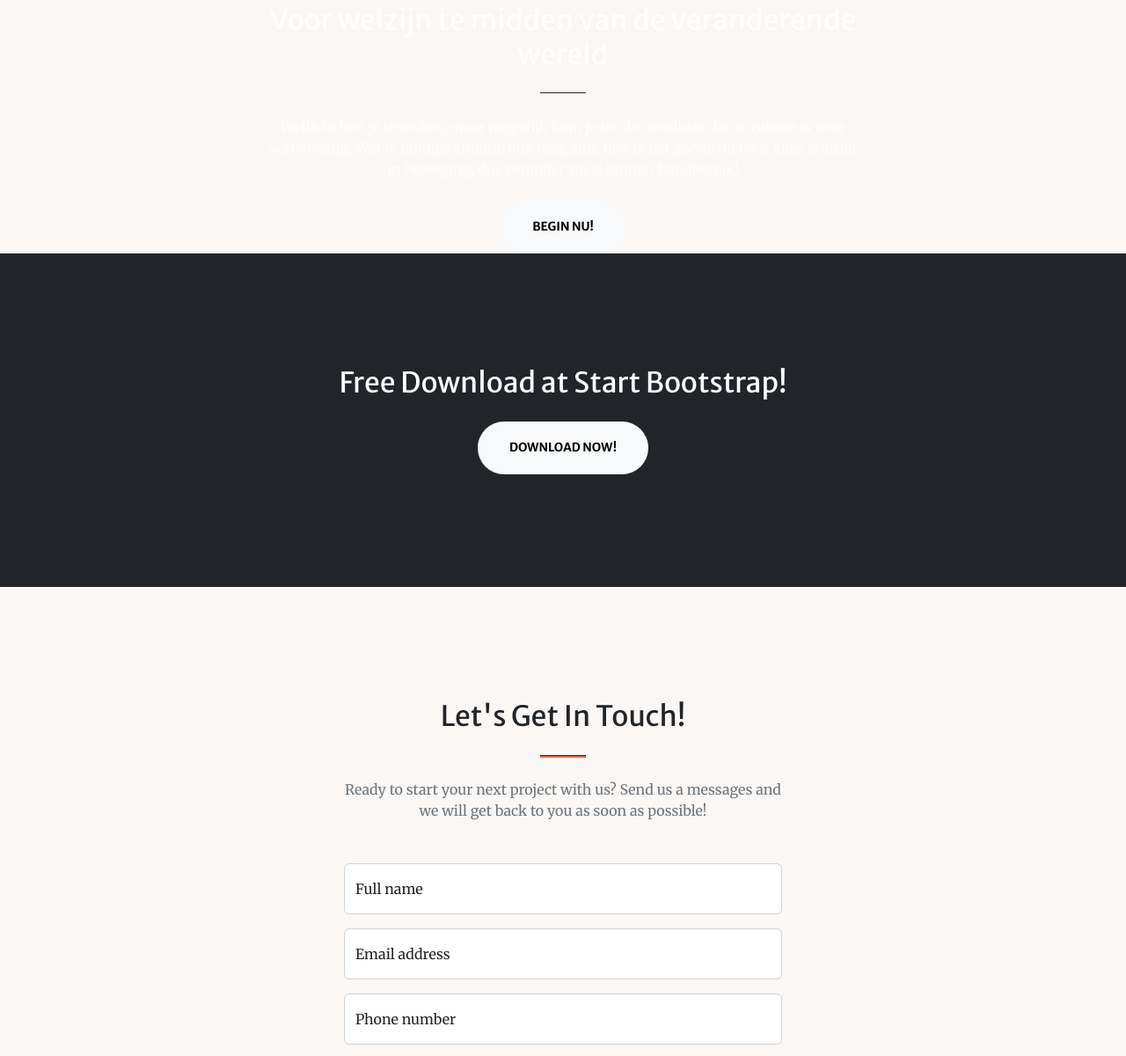
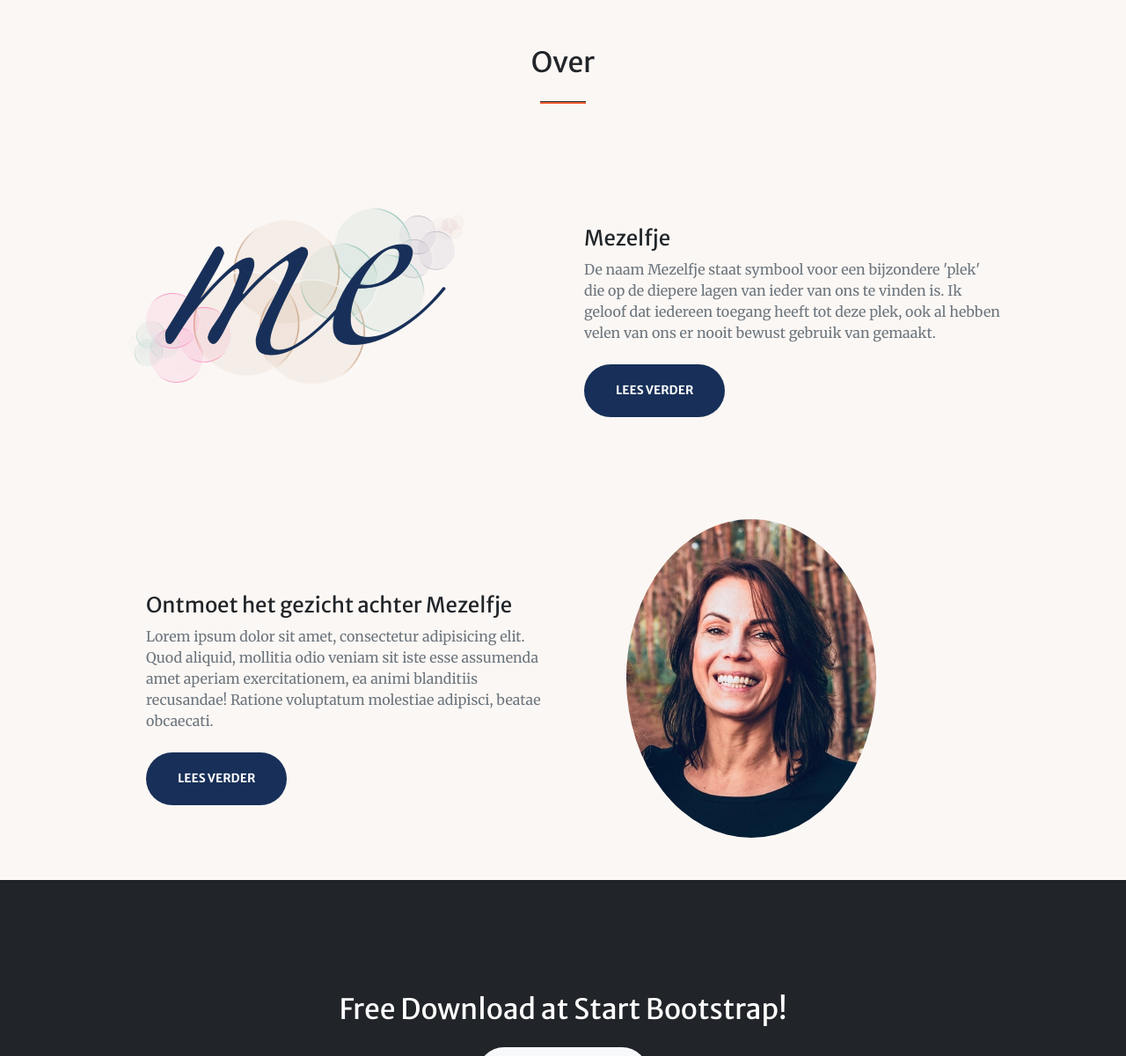
Before and after one commit to ErranB/mezelfje.github.io, a website: page index.html in a window 1280 px wide. Shown: the part 2039-3239 px from the top of the page at 88% size. Drawn offline with nearby package versions, Linux system fonts and the light colour scheme; some packages are replaced by stand-ins of ours; a script that the page names is missing.

Commit message:
add over

```diff
--- a/index.html
+++ b/index.html
@@ -44,13 +44,13 @@
                     </div>
                     <div class="col-lg-8 align-self-baseline">
                         <p class="text-white-75 mb-5">Waar wel-zijn geen bestemming is maar thuiskomen bij jezelf</p>
-                        <a class="btn btn-primary btn-xl" href="#about">Lees verder</a>
+                        <a class="btn btn-primary btn-xl" href="#head">Lees verder</a>
                     </div>
                 </div>
             </div>
         </header>
         <!-- About-->
-        <section class="page-section bg-primary" id="about">
+        <section class="page-section bg-primary" id="head">
             <div class="container px-4 px-lg-5">
                 <div class="row gx-4 gx-lg-5 justify-content-center">
                     <div class="col-lg-8 text-center">
@@ -99,19 +99,45 @@
                 </div>
             </div>
         </section>
-        <!-- Portfolio-->
-        <div id="portfolio">
+        <!-- Over -->
+        <section id="about">
             <div class="container px-4 px-lg-5">
-                <div class="row gx-4 gx-lg-5 justify-content-center">
-                    <div class="col-lg-8 text-center">
-                        <h2 class="text-white mt-0">Voor welzijn te midden van de veranderende wereld</h2>
-                        <hr class="divider divider-light" />
-                        <p class="text-white-75 mb-4">Wellicht ben je tevreden, maar mogelijk kom je tot de conclusie dat er ruimte is voor verbetering. Wat je huidige situatie ook mag zijn, hier is het goede nieuws: alles is altijd in beweging, dus verandering is binnen handbereik!</p>
-                        <a class="btn btn-light btn-xl" href="#services">Begin nu!</a>
+                <br>
+                <br>
+                <h2 class="text-center mt-0">Over</h2>
+                <hr class="divider" />
+                <div class="container px-4">
+                    <div class="row gx-5 align-items-center">
+                        <div class="col-lg-6">
+                            <div class="p-8"><img src="dist/assets/img/over/Me_Logo_blauw_met bollen_doorzichtig.png" alt="..." /></div>
+                        </div>
+                        <div class="col-lg-6">
+                            <div class="mt-5">
+                                <h2 class="h4 mb-2">Mezelfje</h2>
+                                <p class="text-muted mb-0">De naam Mezelfje staat symbool voor een bijzondere 'plek' die op de diepere lagen van ieder van ons te vinden is. Ik geloof dat iedereen toegang heeft tot deze plek, ook al hebben velen van ons er nooit bewust gebruik van gemaakt.</p>
+                                <br>
+                                <a class="btn btn-primary btn-xl" href="#about">Lees verder</a>
+                            </div>
+                        </div>
+                    </div>
+                </div>
+                <div class="container px-5">
+                    <div class="row gx-5 align-items-center">
+                        <div class="col-lg-6 order-lg-2">
+                            <div class="p-5"><img class="img-fluid rounded-circle" src="dist/assets/img/over/Me_Magdalena_0.jpeg" alt="..." /></div>
+                        </div>
+                        <div class="col-lg-6 order-lg-1">
+                            <div class="mt-5">
+                                <h2 class="h4 mb-2">Ontmoet het gezicht achter Mezelfje</h2>
+                                <p class="text-muted mb-0">Lorem ipsum dolor sit amet, consectetur adipisicing elit. Quod aliquid, mollitia odio veniam sit iste esse assumenda amet aperiam exercitationem, ea animi blanditiis recusandae! Ratione voluptatum molestiae adipisci, beatae obcaecati.</p>
+                                <br>
+                                <a class="btn btn-primary btn-xl" href="#about">Lees verder</a>
+                            </div>
+                        </div>
                     </div>
                 </div>
             </div>
-        </div>
+        </section>
         <!-- Call to action-->
         <section class="page-section bg-dark text-white">
             <div class="container px-4 px-lg-5 text-center">
```
Also changed, not shown: dist/assets/img/over/Me_Logo_blauw_met bollen_doorzichtig.png (renamed from img2/logo/Me_Logo_blauw_met bollen_doorzichtig.png), dist/assets/img/over/Me_Magdalena_0.jpeg (added).
